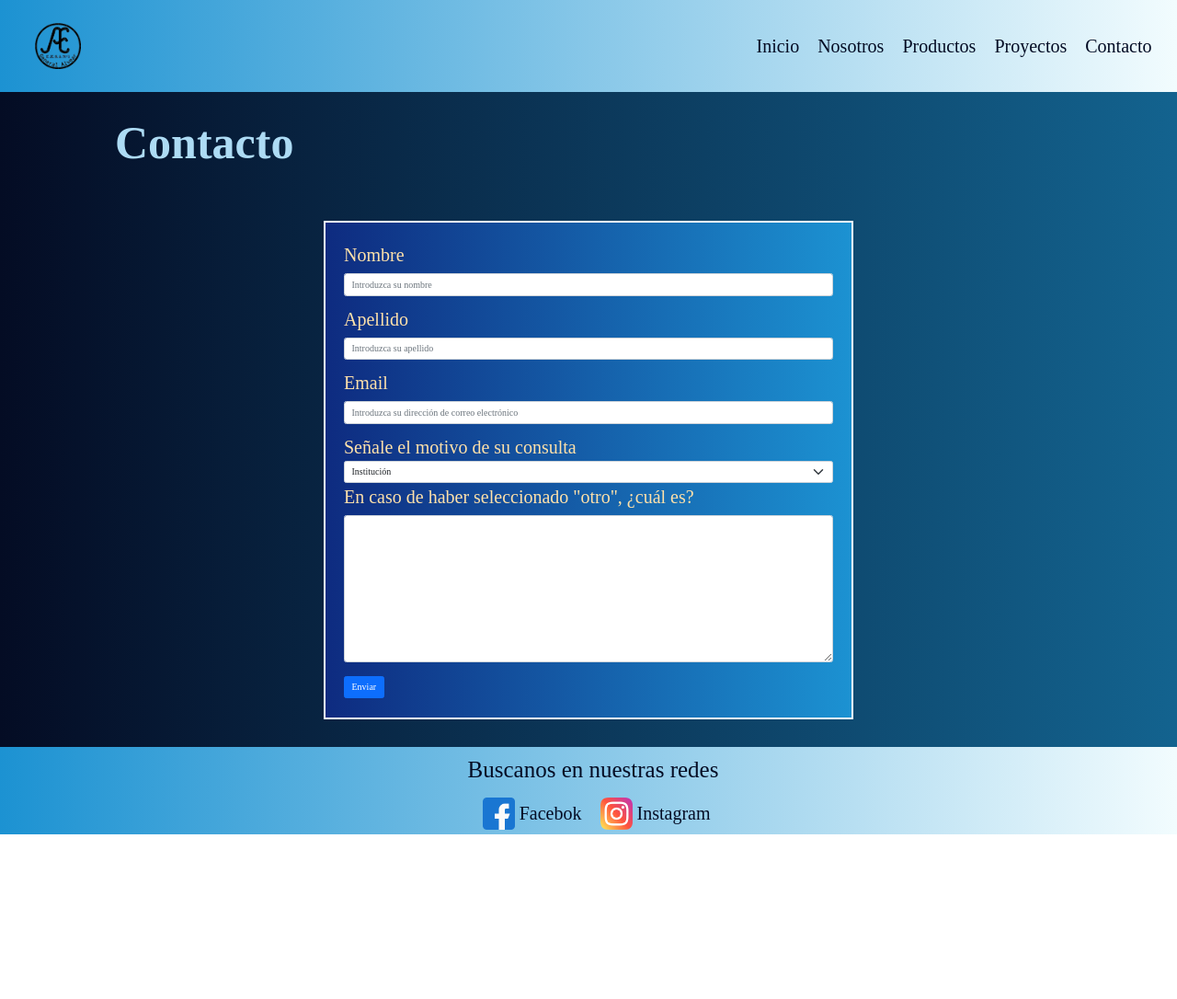
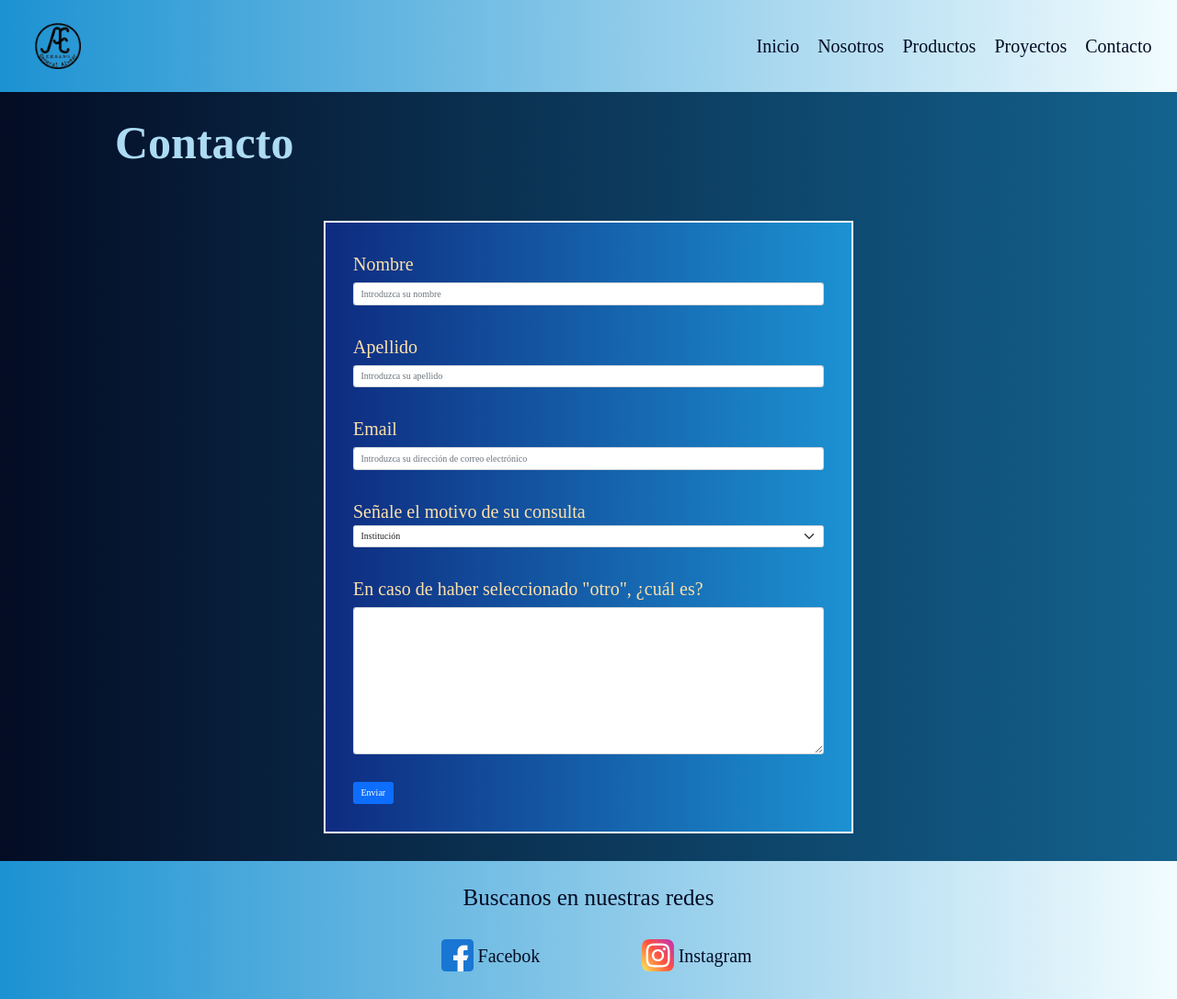
Before and after one commit to CatalinaMdeOca/Proyecto-final-Coderhouse, a website: page contacto.html in a window 1280 px wide. Shown: the whole page at 92% size. Before the commit the page ends 907 px from the top, so only its background shows below. Drawn offline with nearby package versions, Linux system fonts and the light colour scheme; a web font is replaced by a local one.

Commit message:
arreglos 2

```diff
--- a/contacto.html
+++ b/contacto.html
@@ -85,7 +85,7 @@
                 <input type="email" class="form-control" id="email" placeholder="Introduzca su dirección de correo electrónico">
             </div>
 
-            <div>
+            <div class="mb-3">
                 <label for="asunto">Señale el motivo de su consulta</label>
                 <select class="form-select" name="asunto" id="asunto">
                     <option value="institucion">Institución</option>
@@ -100,7 +100,7 @@
                 <textarea class="form-control" name="otro" id="otro" rows="10"></textarea>
             </div>
 
-            <button type="submit" class="btn btn-primary">Enviar</button>
+            <button type="submit" class="btn btn-primary m-3">Enviar</button>
         </form>
 
 <!-- Termina Formulario -->
@@ -112,24 +112,14 @@
 <!-- Footer -->
 
     <footer class="footer">
-        <div class="container">
-            <div class="row">
         <h4 class="footerTitle">Buscanos en nuestras redes</h4>
-            </div>
-            <div class="row">
-                <div class="col">
         <div class="footerDiv facebook">
             <img class="footerLogo" src="img/facebook.png" alt="facebook">
             <a target="_blank" class="footerLink" href="https://www.facebook.com/profile.php?id=100009454116910">Facebok</a>
         </div>
-                </div>
-                <div class="col">
         <div class="footerDiv instagram">
             <img class="footerLogo" src="img/instagram.png" alt="instagram">
             <a target="_blank" class="footerLink" href="https://www.instagram.com/agraria_alvear/?hl=es">Instagram</a>
-                    </div>
-                </div>
-            </div>
         </div>
     </footer>
 
--- a/scss/_contacto.scss
+++ b/scss/_contacto.scss
@@ -36,5 +36,13 @@
             font-size: 2rem;
             width: 45%;
         }
+
+        div{
+            padding: 0.5rem;
+
+            @media screen and (min-width: 768px) {
+                padding: 1rem;
+            }
+        }
     }
 }
--- a/scss/_footer.scss
+++ b/scss/_footer.scss
@@ -1,31 +1,31 @@
 .footer{
     width: 100%;
-    text-align: center;
     background:$bgColor1;
     display: flex;
     flex-wrap: wrap;
+    text-align: center;
+    justify-content: space-evenly;
 
     .footerTitle{
         color: $color;
-        margin: 5px;
-        padding: 5px;
-        font-size: 1.5rem;
+        margin-top: 1rem;
+        padding: 0.5rem;
+        font-size: 2rem;
         width: 100%;
 
         @media screen and (min-width: 768px) {
             font-size: 2.5rem;
+            margin-top: 1.5rem;
+            padding: 1rem;
         }
     }
 
     .footerLink{
-        text-align: left;
         width: auto;
         align-self: center;
         text-decoration: none;
         color: $color;
-        font-size: 1rem;
-
-
+        font-size: 1.5rem;
 
         @media screen and (min-width: 768px) {
             font-size: 2rem;
@@ -39,11 +39,27 @@
     .facebook{
         display: flex;
         justify-content: flex-end;
+        width: 40%;
+        padding: 0.5rem;
+        margin-bottom: 1rem;
+
+        @media screen and (min-width: 768px) {
+            padding: 1rem;
+            margin-bottom: 1.5rem;
+        }
     }
 
     .instagram{
         display: flex;
-        justify-items: flex-start;
+        justify-content: flex-start;
+        width: 40%;
+        padding: 0.5rem;
+        margin-bottom: 1rem;
+
+        @media screen and (min-width: 768px) {
+            padding: 1rem;
+            margin-bottom: 1.5rem;
+        }
     }
 
     .footerLogo{
--- a/scss/_index.scss
+++ b/scss/_index.scss
@@ -1,4 +1,6 @@
 .mainIndex{
+    width: 100%;
+
     @media screen and (min-width: 1024px) {
         display: flex;
     flex-flow: row wrap;
--- a/scss/_nav.scss
+++ b/scss/_nav.scss
@@ -1,4 +1,5 @@
 .navegacion{
+    width: 100%;
     text-align: center;
     padding: 10px;
     display: flex;
--- a/scss/_variables.scss
+++ b/scss/_variables.scss
@@ -11,11 +11,11 @@ $bgcolor3: linear-gradient(90deg, lighten($color, 20) 0%, $color2 100%);
     font-size: 4rem;
     font-weight: 600;
     margin: 20px;
-    margin-left: 5rem;
     padding: 5px;
 
     @media screen and (min-width: 768px) {
         font-size: 5rem;
+        margin-left: 5rem;
     }
 }
 
```
Also changed, not shown: index.html (+0 -10 lines), nosotros.html (+0 -10 lines), productos.html (+0 -10 lines), proyectos.html (+0 -10 lines), css/style.css, 1 other file. Lines whose indentation alone changed are shown as unchanged.
